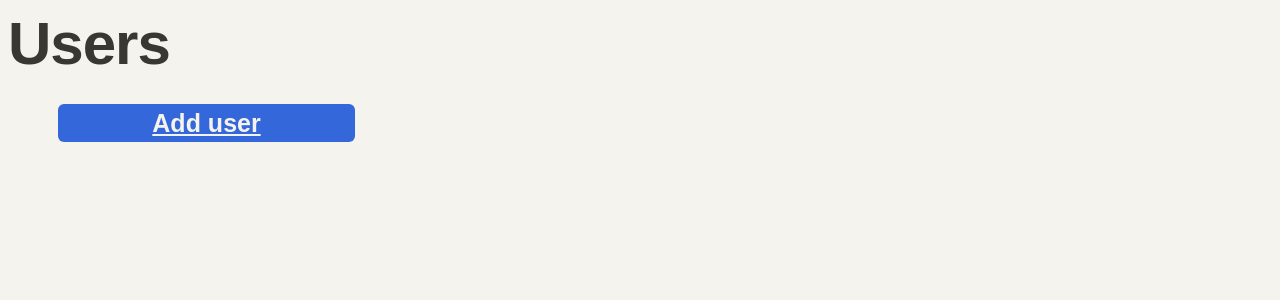
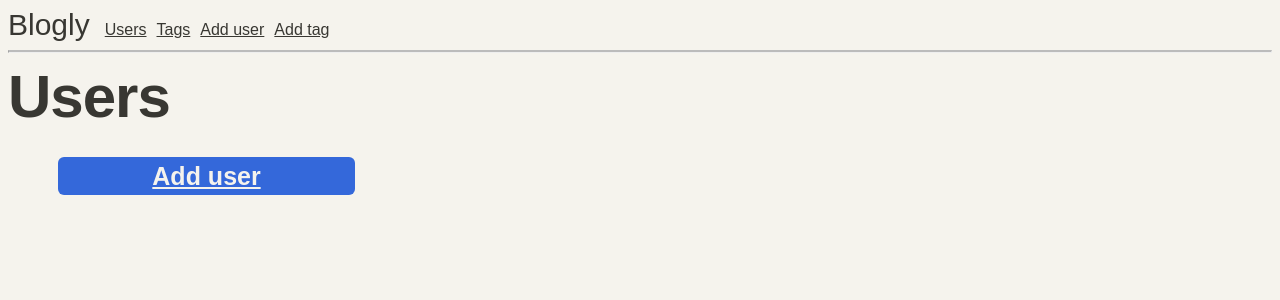
Before and after one commit to KoaPono/SB-SQLAlchemy-pt1, a Flask app: page /users in a window 1280 px wide. Shown: the top 300 px of the page. Run offline with Flask 3, Linux system fonts and the light colour scheme.

Commit message:
Moved Files

```diff
--- a/app.py
+++ b/app.py
@@ -1,7 +1,7 @@
 """Blogly application."""
 
 from flask import Flask, request, redirect, render_template
-from models import db, connect_db, User, Post
+from models import db, connect_db, User, Post, PostTag, Tag
 
 app = Flask(__name__)
 app.config['SQLALCHEMY_DATABASE_URI'] = 'postgresql:///blogly'
@@ -14,20 +14,21 @@ with app.app_context():
 
 @app.route('/')
 def root():
-    return redirect("/users")
+    posts = Post.query.order_by(Post.created_at).all()
+    return render_template('posts/index.html', posts=posts)
 
 @app.route('/users')
 def users_index():
     """Shows list of all users"""
 
     users = User.query.order_by(User.last_name, User.first_name).all()
-    return render_template('users.html', users=users)
+    return render_template('users/users.html', users=users)
 
 @app.route('/users/new', methods=["GET"])
 def users_new_form():
     """Shows a form to create a new user"""
 
-    return render_template('new.html')
+    return render_template('users/new.html')
 
 @app.route('/users/new', methods=["POST"])
 def users_new():
@@ -49,14 +50,14 @@ def users_show(user_id):
     """Shows detail of a specific user"""
 
     user = User.query.get_or_404(user_id)
-    return render_template('detail.html', user=user)
+    return render_template('users/detail.html', user=user)
 
 @app.route('/users/<int:user_id>/edit')
 def users_edit(user_id):
     """Show a form to edit an existing user"""
 
     user = User.query.get_or_404(user_id)
-    return render_template('edit.html', user=user)
+    return render_template('users/edit.html', user=user)
 
 @app.route('/users/<int:user_id>/edit', methods=["POST"])
 def users_update(user_id):
@@ -89,16 +90,20 @@ def posts_new_form(user_id):
     """Show a form to create a new post for a specific user"""
 
     user = User.query.get_or_404(user_id)
-    return render_template('post_new.html', user=user)
+    tags = Tag.query.all()
+    return render_template('posts/new.html', user=user, tags=tags)
 
 
 @app.route('/users/<int:user_id>/posts/new', methods=["POST"])
 def posts_new(user_id):
     """Handle form submission for creating a new post for a specific user"""
 
+    tag_ids = [int(num) for num in request.form.getlist("tags")]
+    tags = Tag.query.filter(Tag.id.in_(tag_ids)).all()
     new_post = Post(title=request.form['title'],
                     content=request.form['content'],
-                    user_id=user_id)
+                    user_id=user_id,
+                    tags=tags)
 
     db.session.add(new_post)
     db.session.commit()
@@ -111,7 +116,7 @@ def posts_show(post_id):
     """Show a page with info on a specific post"""
 
     post = Post.query.get_or_404(post_id)
-    return render_template('post_detail.html', post=post)
+    return render_template('posts/detail.html', post=post)
 
 
 @app.route('/posts/<int:post_id>/edit')
@@ -119,7 +124,8 @@ def posts_edit(post_id):
     """Show a form to edit an existing post"""
 
     post = Post.query.get_or_404(post_id)
-    return render_template('post_edit.html', post=post)
+    tags = Tag.query.all()
+    return render_template('posts/edit.html', post=post, tags=tags)
 
 
 @app.route('/posts/<int:post_id>/edit', methods=["POST"])
@@ -129,6 +135,9 @@ def posts_update(post_id):
     post = Post.query.get_or_404(post_id)
     post.title = request.form['title']
     post.content = request.form['content']
+
+    tag_ids = [int(num) for num in request.form.getlist("tags")]
+    post.tags = Tag.query.filter(Tag.id.in_(tag_ids)).all()
 
     db.session.add(post)
     db.session.commit()
@@ -146,3 +155,77 @@ def posts_destroy(post_id):
     db.session.commit()
 
     return redirect(f"/users/{post.user_id}")
+
+# Tags
+
+@app.route('/tags')
+def tags_index():
+    """Show a page with info on all tags"""
+
+    tags = Tag.query.all()
+    return render_template('tags/all.html', tags=tags)
+
+
+@app.route('/tags/new')
+def tags_new_form():
+    """Show a form to create a new tag"""
+
+    posts = Post.query.all()
+    return render_template('tags/new.html', posts=posts)
+
+
+@app.route("/tags/new", methods=["POST"])
+def tags_new():
+    """Handle form submission for creating a new tag"""
+
+    post_ids = [int(num) for num in request.form.getlist("posts")]
+    posts = Post.query.filter(Post.id.in_(post_ids)).all()
+    new_tag = Tag(name=request.form['tag-name'], posts=posts)
+
+    db.session.add(new_tag)
+    db.session.commit()
+
+    return redirect("/tags")
+
+
+@app.route('/tags/<int:tag_id>')
+def tags_show(tag_id):
+    """Show a page with info on a specific tag"""
+
+    tag = Tag.query.get_or_404(tag_id)
+    return render_template('tags/show.html', tag=tag)
+
+
+@app.route('/tags/<int:tag_id>/edit')
+def tags_edit_form(tag_id):
+    """Show a form to edit an existing tag"""
+
+    tag = Tag.query.get_or_404(tag_id)
+    posts = Post.query.all()
+    return render_template('tags/edit.html', tag=tag, posts=posts)
+
+
+@app.route('/tags/<int:tag_id>/edit', methods=["POST"])
+def tags_edit(tag_id):
+    """Handle form submission for updating an existing tag"""
+
+    tag = Tag.query.get_or_404(tag_id)
+    tag.name = request.form['tag-name']
+    post_ids = [int(num) for num in request.form.getlist("posts")]
+    tag.posts = Post.query.filter(Post.id.in_(post_ids)).all()
+
+    db.session.add(tag)
+    db.session.commit()
+
+    return redirect("/tags")
+
+
+@app.route('/tags/<int:tag_id>/delete', methods=["POST"])
+def tags_destroy(tag_id):
+    """Handle form submission for deleting an existing tag"""
+
+    tag = Tag.query.get_or_404(tag_id)
+    db.session.delete(tag)
+    db.session.commit()
+
+    return redirect("/tags")
--- a/static/app.css
+++ b/static/app.css
@@ -20,6 +20,24 @@ h1 {
 p {
 	font-size: 40px;
 }
+
+.post-title {
+	font-size: 25px;
+}
+.post-content {
+	font-size: 20px;
+	margin-top: -15px;
+	margin-left: 15px;
+}
+.post-detail {
+	font-size: 10px;
+	margin-top: -20px;
+	margin-left: 15px;
+}
+
+hr.rounded {
+	border-top: 2px solid #bbb;
+  }
 
 form {
 	display: flex;
@@ -141,3 +159,20 @@ textarea {
 	border-radius: 6px;
 	padding: 5px;
 }
+
+#navbar {
+	display: flex;
+	align-items:baseline;
+}
+
+#home {
+	font-size: 30px;
+	color: var(--main-font-color);
+	margin-right: 15px;
+	text-decoration: none;
+}
+
+.nav-item {
+	margin-right: 10px;
+	color: var(--main-font-color);
+}
--- a/templates/base.html
+++ b/templates/base.html
@@ -6,6 +6,14 @@
 		<meta name="viewport" content="width=device-width, initial-scale=1" />
 	</head>
 	<body>
-        {% block content %} {% endblock %}
+		<nav id="navbar">
+			<a id="home" href="/">Blogly</a>
+			<a class="nav-item" href="/users">Users</a>
+			<a class="nav-item" href="/tags">Tags</a>
+			<a class="nav-item" href="/users/new">Add user</a>
+			<a class="nav-item" href="/tags/new">Add tag</a>
+		</nav>
+		<hr class="rounded"/>
+		{% block content %} {% endblock %}
 	</body>
 </html>
```
Also changed, not shown: models.py (+22 -0 lines), templates/post_edit.html (deleted, +0 -30 lines), templates/posts/edit.html (added, +48 -0 lines), templates/posts/index.html (added, +25 -0 lines), templates/posts/new.html (renamed from templates/post_new.html, +13 -0 lines), templates/tags/all.html (added, +13 -0 lines), templates/tags/edit.html (added, +19 -0 lines), templates/tags/new.html (added, +18 -0 lines), templates/tags/show.html (added, +28 -0 lines), templates/posts/detail.html (renamed from templates/post_detail.html), templates/users/detail.html (renamed from templates/detail.html), templates/users/edit.html (renamed from templates/edit.html), templates/users/new.html (renamed from templates/new.html), templates/users/users.html (renamed from templates/users.html).
